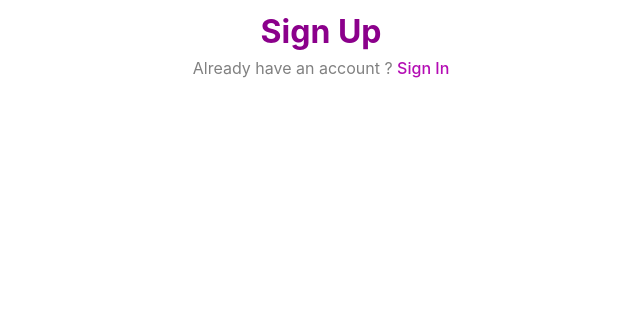
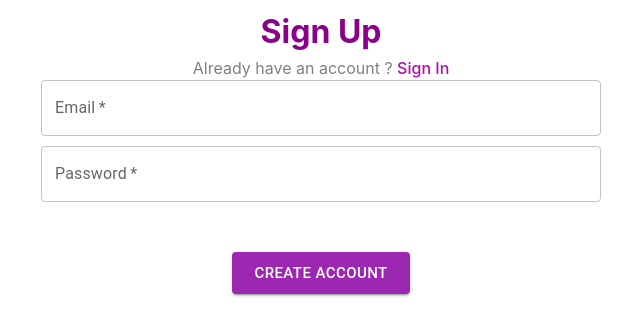
Before and after one commit to rashaaad19/cruddy, a React (Vite) app: page /register in a window 1280 px wide. Shown: the top 336 px of the page, without its empty margins (319-959 px from the left). Built offline with nearby package versions, Linux system fonts and the light colour scheme.

Commit message:
added register component and react router dom

```diff
--- a/package.json
+++ b/package.json
@@ -16,6 +16,7 @@
     "firebase": "^10.12.2",
     "react": "^18.2.0",
     "react-dom": "^18.2.0",
+    "react-router-dom": "^6.23.1",
     "styled-components": "^6.1.8"
   },
   "devDependencies": {
--- a/src/App.jsx
+++ b/src/App.jsx
@@ -1,12 +1,23 @@
+import { RouterProvider, createBrowserRouter } from "react-router-dom";
 import "./App.css";
 import LoginForm from "./components/LoginForm";
 import RegisterForm from "./components/RegisterForm";
 
 function App() {
+  //react router initialization
+  const router = createBrowserRouter([
+    {
+      path: "/",
+      element: <LoginForm />,
+    },
+    {
+      path: "register",
+      element: <RegisterForm />,
+    },
+  ]);
   return (
     <>
-      {/* <LoginForm /> */}
-      <RegisterForm/>
+      <RouterProvider router={router} />
     </>
   );
 }
--- a/src/components/LoginForm.jsx
+++ b/src/components/LoginForm.jsx
@@ -10,6 +10,7 @@ import { signInWithEmailAndPassword } from "firebase/auth";
 import { auth } from "../firebase";
 
 import { useState } from "react";
+import { Link } from "react-router-dom";
 
 
 const LoginForm = () => {
@@ -47,13 +48,13 @@ const LoginForm = () => {
         <FormHeader>
           <h1>Sign In</h1>
           <p>
-            Dosn&lsquo;t have an account ? <a>Sign Up</a>
+            Dosn&lsquo;t have an account ? <Link to="register">Sign Up</Link>
           </p>
         </FormHeader>
         <Form onSubmit={handleOnSubmit}>
           <TextField
             required
-            id="outlined-required"
+            id="outlined-required email"
             label="Email"
             color="secondary"
             name="Email"
@@ -63,7 +64,7 @@ const LoginForm = () => {
           <div>
             <TextField
               required
-              id="outlined-required"
+              id="outlined-required password"
               label="Password"
               color="secondary"
               name="Password"
@@ -81,7 +82,7 @@ const LoginForm = () => {
             color="secondary"
             size="large"
           >
-            Submit
+            Login
           </Button>
         </Form>
       </Container>
--- a/src/components/RegisterForm.jsx
+++ b/src/components/RegisterForm.jsx
@@ -1,19 +1,87 @@
 import { Button, TextField } from "@mui/material";
-import { Container, FormHeader } from "./Styled-Components/FormComponents";
+import {
+  Container,
+  Form,
+  FormHeader,
+  PasswordMsg,
+} from "./Styled-Components/FormComponents";
 
 import { createUserWithEmailAndPassword } from "firebase/auth";
 import { auth } from "../firebase";
 
+import { useState } from "react";
+import { Link } from "react-router-dom";
+
 const RegisterForm = () => {
+  const [passwordInvalid, setPasswordInvalid] = useState(false);
+
+const handleOnSubmit=(event)=>{
+    event.preventDefault();
+    const data = new FormData(event.target);
+    const password = data.get("Password");
+    if (password.length < 6) {
+      console.log("Password is too short !!");
+      setPasswordInvalid(true);
+      return;
+    } else {
+      setPasswordInvalid(false);
+      const userData = {
+        email: data.get("Email"),
+        password: data.get("Password"),
+      };
+      createUserWithEmailAndPassword(auth, userData.email, userData.password)
+        .then((userCredential) => {
+          console.log(userCredential);
+        })
+        .catch((error) => {
+          console.log(error.code);
+        });
+      console.log(userData);
+    }
+}
   return (
     <>
       <Container>
         <FormHeader>
           <h1>Sign Up</h1>
           <p>
-            Already have an account ? <a>Sign In</a>
+            Already have an account ? <Link to="/">Sign In</Link>
           </p>
         </FormHeader>
+        <Form onSubmit={handleOnSubmit}>
+          <TextField
+            required
+            id="outlined-required email"
+            label="Email"
+            color="secondary"
+            name="Email"
+            type="email"
+            fullWidth={true}
+          />
+          <div>
+            <TextField
+              required
+              id="outlined-required password"
+              label="Password"
+              color="secondary"
+              name="Password"
+              type="password"
+              fullWidth={true}
+              error={passwordInvalid}
+            />
+            <PasswordMsg $passwordInvalid={passwordInvalid}>
+              Please enter password that contain more than 6 characters.
+            </PasswordMsg>
+          </div>
+          <Button
+            variant="contained"
+            type="submit"
+            color="secondary"
+            size="large"
+          >
+            Create Account
+          </Button>
+        </Form>
       </Container>
     </>
   );
--- a/src/components/Styled-Components/FormComponents.js
+++ b/src/components/Styled-Components/FormComponents.js
@@ -15,6 +15,7 @@ export const FormHeader = styled.div`
   a {
     color: #b40db4;
     font-weight: 500;
+    text-decoration: none;
   }
 `;
 export const Form = styled.form`
```
Also changed, not shown: 1 other file (tests, documents, lock files or other folders).
